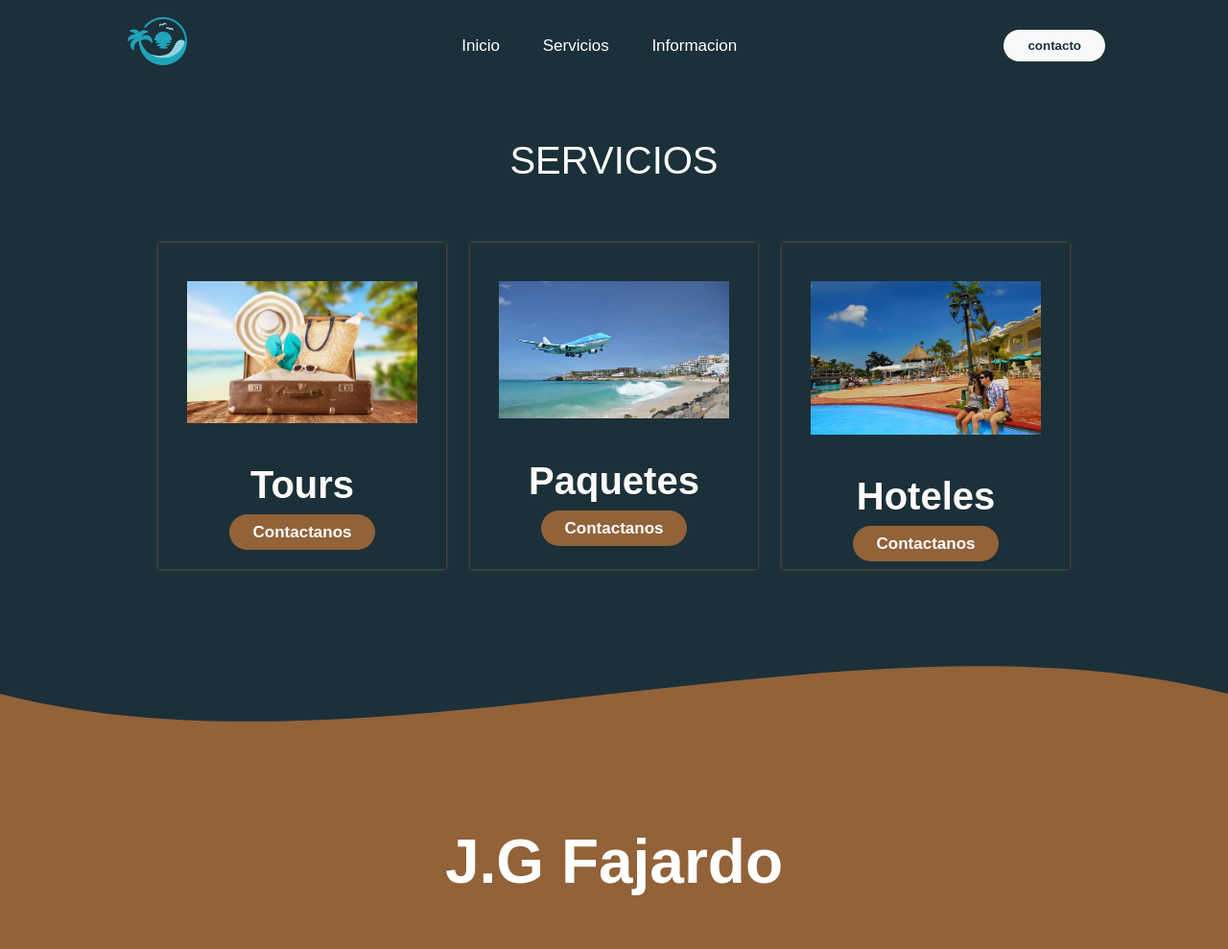
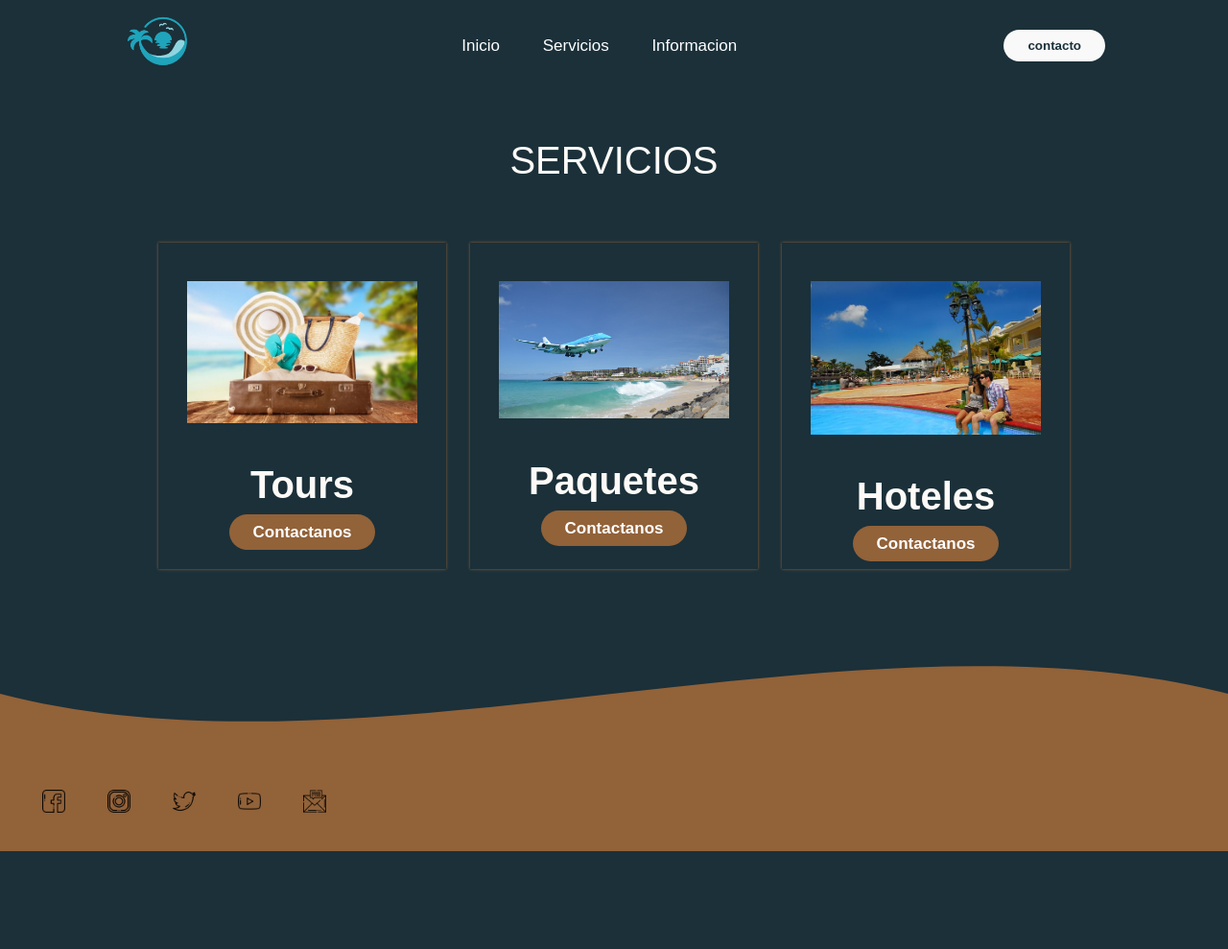
Before and after one commit to Fajardog95/landing, a plain HTML site: page servicios.html in a window 1280 px wide. Shown: the whole page at 96% size. After the commit the page ends 887 px from the top, so only its background shows below. Drawn offline with nearby package versions, Linux system fonts and the light colour scheme.

Commit message:
Landing v2.0

```diff
--- a/css/style.css
+++ b/css/style.css
@@ -380,16 +380,27 @@ body{
     padding-top: 20vh;
 }
 
+
+.footer-colur{
+    background-color: #926239;
+}
+
+
 #footer{
     background: #926239;
     color: #fff;
+    width: 30%;
+    display: flex;
+    flex-wrap: wrap;
+    justify-content: space-evenly;
+    overflow: hidden;
 }
 
-#footer h2{
-    text-align: center;
-    padding-top: 3vh;
-    padding-bottom: 5vh;
-    font-size: 8vh;
+#footer img{
+    width: 3vh;
+    display: grid;
+    object-fit: cover;
+    margin-bottom: 5vh;
 }
 
 
--- a/servicios.html
+++ b/servicios.html
@@ -60,10 +60,16 @@
         <path d="M0.00,49.98 C149.99,150.00 349.20,-49.98 500.00,49.98 L500.00,150.00 L0.00,150.00 Z"
             style="stroke: none; fill: #926239;"></path>
     </svg></div>
-    <footer id="footer">
-        <h2>J.G Fajardo</h2>
-     </div>
- </footer>
+    <article class="footer-colur">
+        <footer id="footer">
+            <img src="img/facebook.png" alt="">
+            <img src="img/instagram.png" alt="">
+            <img src="img/twiter.png" alt="">
+            <img src="img/youtube.png" alt="">
+            <img src="img/email.png" alt="">
+            </div>
+        </footer>
+    </article>
 
     <script src="https://cdn.jsdelivr.net/npm/@popperjs/core@2.11.6/dist/umd/popper.min.js" integrity="sha384-oBqDVmMz9ATKxIep9tiCxS/Z9fNfEXiDAYTujMAeBAsjFuCZSmKbSSUnQlmh/jp3" crossorigin="anonymous"></script>
     <script src="https://cdn.jsdelivr.net/npm/bootstrap@5.2.2/dist/js/bootstrap.min.js" integrity="sha384-IDwe1+LCz02ROU9k972gdyvl+AESN10+x7tBKgc9I5HFtuNz0wWnPclzo6p9vxnk" crossorigin="anonymous"></script>
```
Also changed, not shown: Prueba.html (added, +55 -0 lines), contacto.html (+12 -4 lines), informacion.html (+10 -4 lines), lee mas.html (+11 -6 lines), img/email.png (added), img/facebook.png (added), img/instagram.png (added), img/twiter.png (added), img/youtube.png (added).
